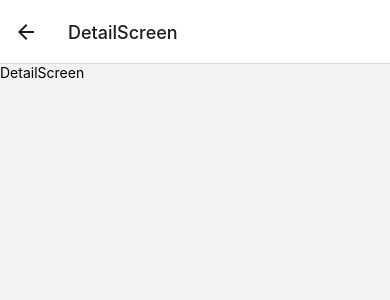
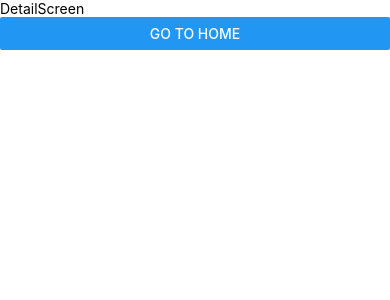
Before and after one commit to ferdeolazabal/RN-moviesApp, a React Native app: screen /DetailScreen in a window 390 px wide. Shown: the top 300 px of the page. Built offline with nearby package versions, Linux system fonts and the light colour scheme.

Commit message:
Add some more basic navigation

```diff
--- a/src/navigation/NavigationController.tsx
+++ b/src/navigation/NavigationController.tsx
@@ -7,7 +7,11 @@ const Stack = createStackNavigator();
 
 const Navigation = () => {
     return (
-        <Stack.Navigator>
+        <Stack.Navigator
+            screenOptions={{
+                headerShown: false,
+                cardStyle: { backgroundColor: 'white' },
+            }}>
             <Stack.Screen name="HomeScreen" component={HomeScreen} />
             <Stack.Screen name="DetailScreen" component={DetailScreen} />
         </Stack.Navigator>
--- a/src/screens/DetailScreen.tsx
+++ b/src/screens/DetailScreen.tsx
@@ -1,10 +1,20 @@
+import { StackScreenProps } from '@react-navigation/stack';
 import React from 'react';
-import { View, Text } from 'react-native';
+import { View, Text, Button } from 'react-native';
 
-const DetailScreen = () => {
+interface Props extends StackScreenProps<any, any> {}
+
+const DetailScreen = ({ navigation }: Props) => {
     return (
         <View>
-            <Text>DetailScreen</Text>
+            <Text
+                style={{
+                    color: 'black',
+                }}>
+                DetailScreen
+            </Text>
+
+            <Button title="Go to Home" onPress={() => navigation.navigate('HomeScreen')} />
         </View>
     );
 };
--- a/src/screens/HomeScreen.tsx
+++ b/src/screens/HomeScreen.tsx
@@ -1,7 +1,10 @@
 import React from 'react';
-import { View, Text } from 'react-native';
+import { View, Text, Button } from 'react-native';
+import { StackScreenProps } from '@react-navigation/stack';
 
-const HomeScreen = () => {
+interface Props extends StackScreenProps<any, any> {}
+
+const HomeScreen = ({ navigation }: Props) => {
     return (
         <View>
             <Text
@@ -10,6 +13,7 @@ const HomeScreen = () => {
                 }}>
                 Home
             </Text>
+            <Button title="Go to Details" onPress={() => navigation.navigate('DetailScreen')} />
         </View>
     );
 };
```
